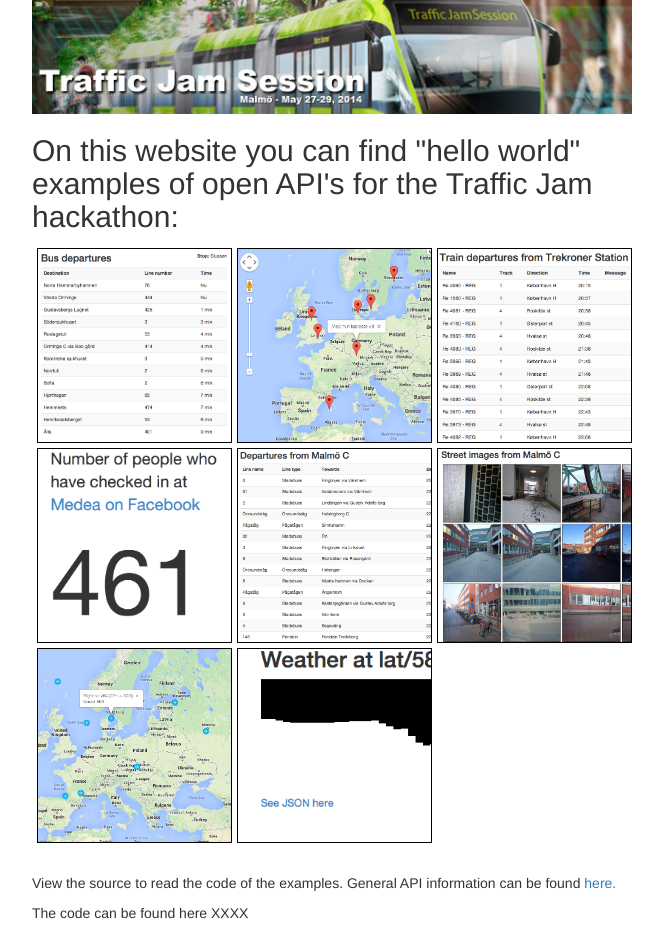
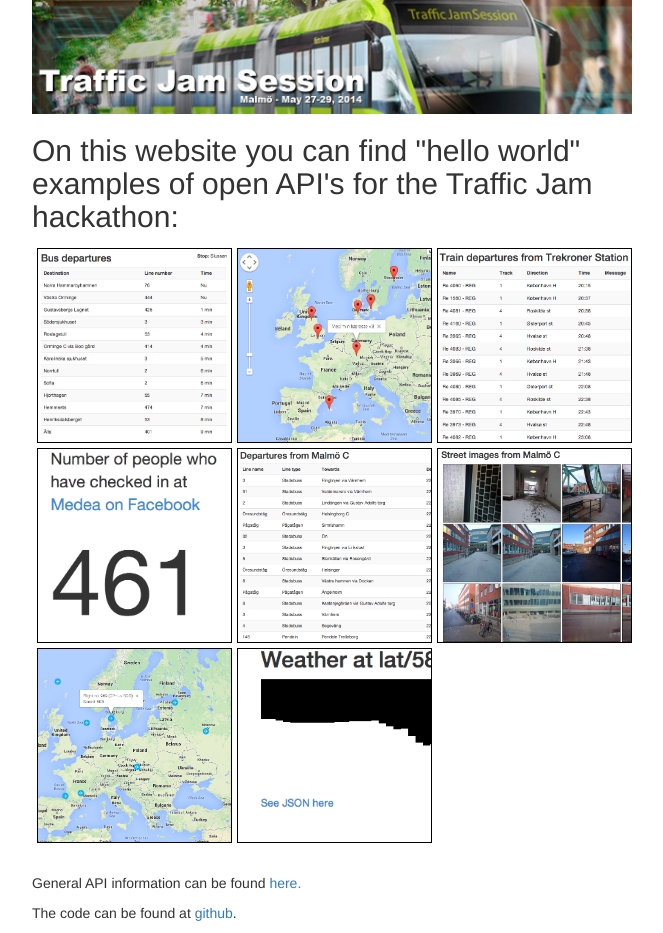
Before and after one commit to larssg/trafficjam, a website: page public/index.html in a window 1280 px wide. Shown: the whole page, without its empty margins (323-986 px from the left). Drawn offline with nearby package versions, Linux system fonts and the light colour scheme.

Commit message:
just update

```diff
--- a/public/index.html
+++ b/public/index.html
@@ -34,8 +34,8 @@
 		</div>
 		<div style="clear:both;width:600px;padding-top:30px">
 
-			<p>View the source to read the code of the examples. General API information can be found <a href="https://docs.google.com/document/d/1R8_ZVGdZBfCwcCZ0HMm_fWxzfHo4kuxUtlP4e52KwDk/pub">here.</a></p>
-			<p>The code can be found here XXXX</p>
+			<p>General API information can be found <a href="http://trafficjamsession.mah.se/resources/">here.</a></p>
+			<p>The code can be found at <a href="https://github.com/larssg/trafficjam">github</a>.</p>
 		</div>
 		</div>
 
```
